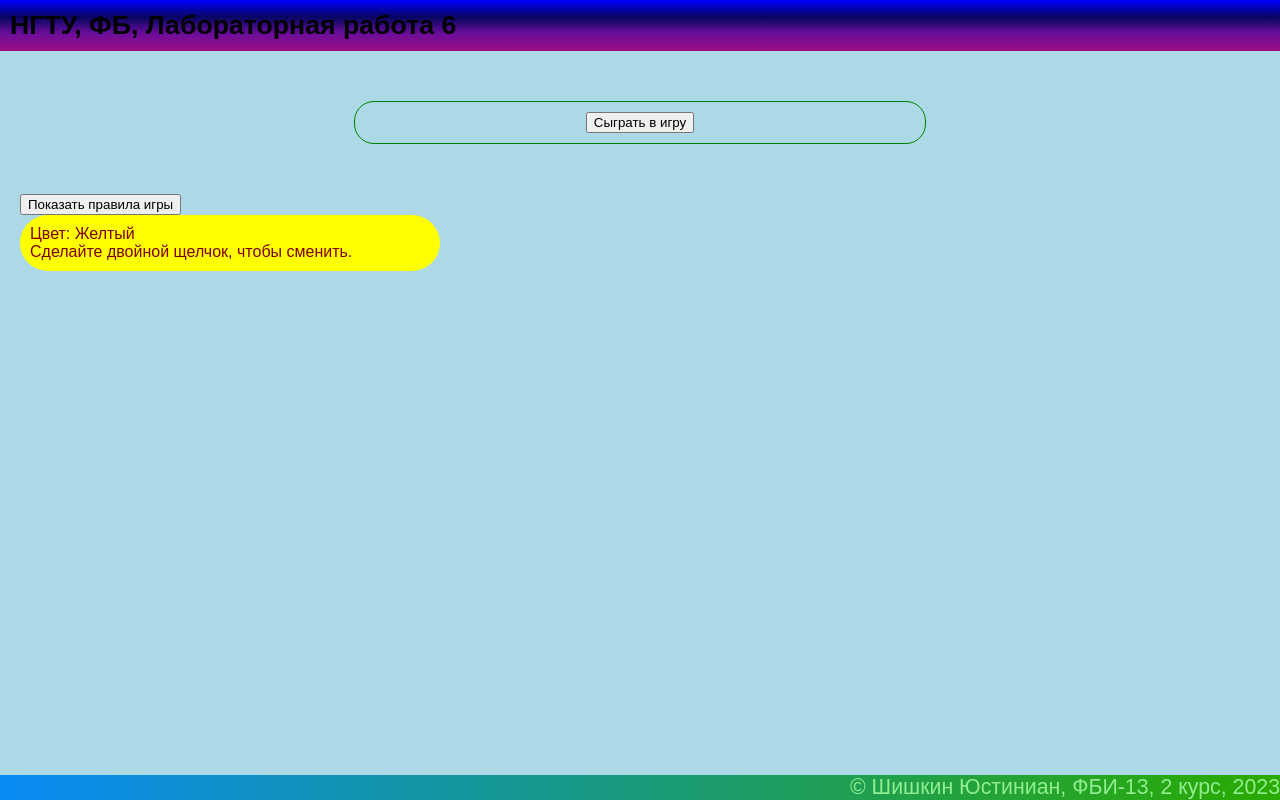
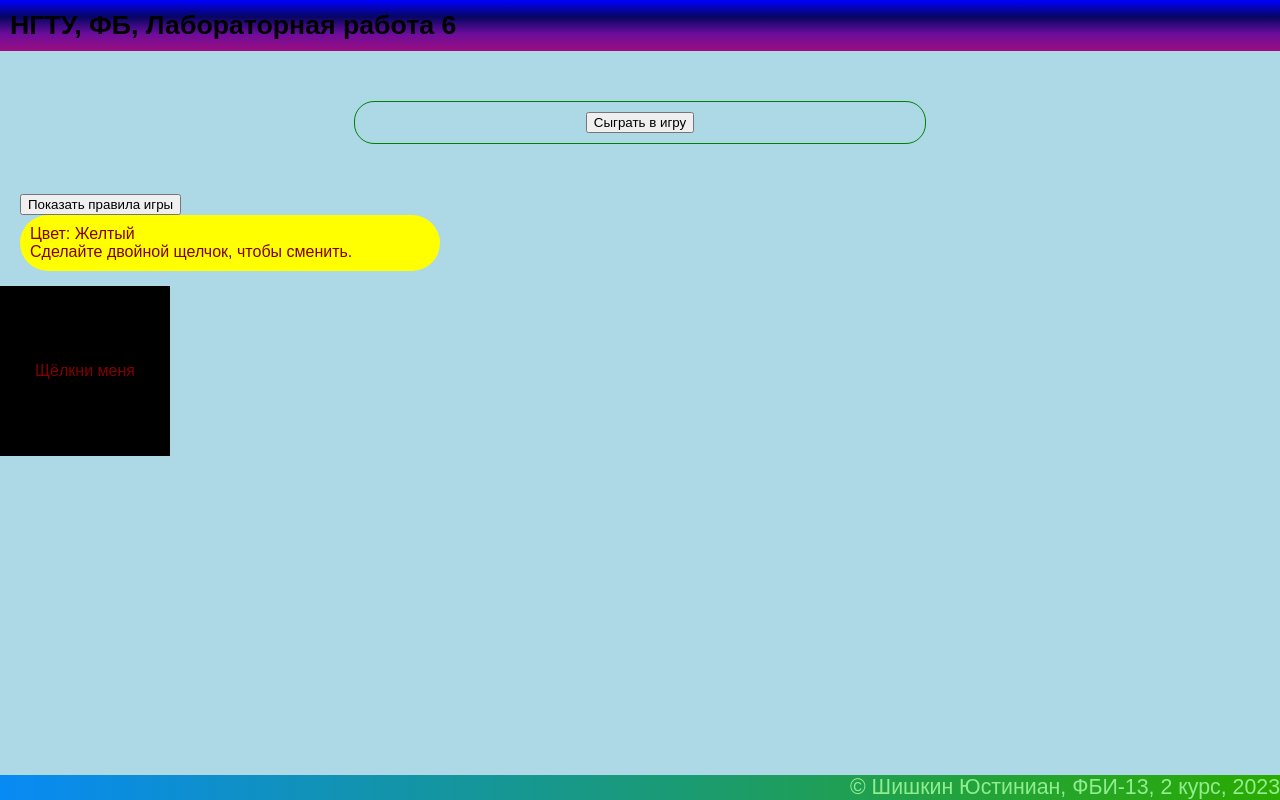
Before and after one commit to CrazyDiamond1488/web-labs, a plain HTML site: page lab6.html in a window 1280 px wide. Drawn offline with Linux system fonts and the light colour scheme.

Commit message:
Двигающийся блок

```diff
--- a/lab6.html
+++ b/lab6.html
@@ -37,6 +37,22 @@
             padding: 10px;
 
         }
+
+        #moving-block {
+            position: absolute;
+            left: 0; /* задаем начальное положение блока */
+            transform: translateX(0%); /* центрируем блок по горизонтали */
+            transition: all 5s ease-out; /* добавляем плавный эффект при перемещении */
+            background-color: black;
+            width: 150px;
+            height: 150px;
+            padding: 10px;
+            margin-top: 15px;
+            text-align: center;
+            line-height: 150px;
+            cursor: pointer;
+        }
+
 
     </style>
 
@@ -131,6 +147,20 @@
                 document.getElementById('Color-name').innerHTML = 'жёлтый';
             }
         }
+
+
+
+        function moveBlock() {
+            let block = document.getElementById("moving-block");
+            if (block.style.left == "0px") {
+            block.style.transform = "rotate(4turn)"
+            block.style.left = "calc(100% - 150px)";
+            } else {
+            block.style.transform = "rotate(0)";
+            block.style.left = "0";
+            }
+        }
+
     </script>
 </head>
 
@@ -190,6 +220,8 @@
             Сделайте двойной щелчок, чтобы сменить.
         </div>
 
+        <div id="moving-block" onclick="moveBlock()">Щёлкни меня</div>
+
 
 
     </main>
```
